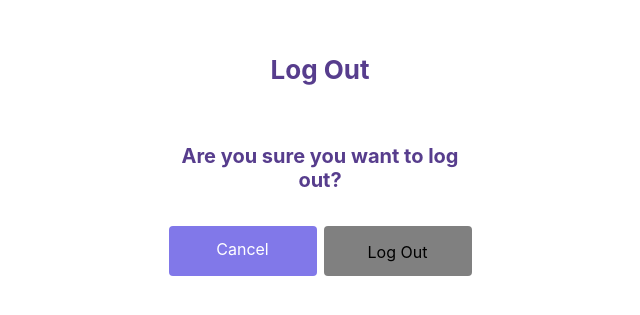
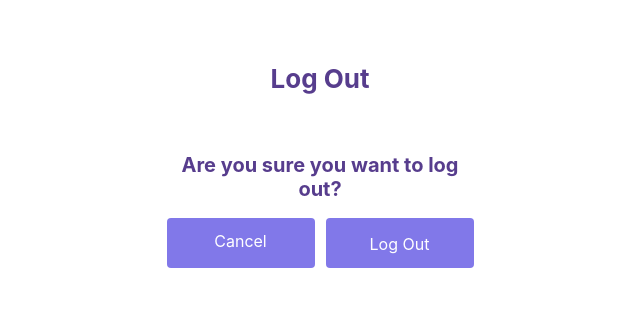
Before and after one commit to Glow-Carrots-App/glow-web, a Next.js app: page /settings/logout in a window 1280 px wide. Shown: the part 231-546 px from the top of the page, without its empty margins (320-960 px from the left). Built offline with nearby package versions, Linux system fonts and the light colour scheme; no server answers.

Commit message:
Add high fidelity CSS to logout page

```diff
--- a/components/LogOut/index.js
+++ b/components/LogOut/index.js
@@ -24,7 +24,7 @@ const LogOut = () => {
   return (
     <div className={styles.container}>
       <Heading2>Are you sure you want to log out?</Heading2>
-      <div className={styles.buttonContainer}>
+      <div className={styles.buttonPair}>
         <SmallLinkedButton href="/settings">Cancel</SmallLinkedButton>
         <a className={styles.smallButton} onClick={handleLogOut}>
           Log Out
--- a/components/LogOut/styles.module.css
+++ b/components/LogOut/styles.module.css
@@ -3,18 +3,10 @@
   max-width: 310px;
 }
 
-.buttonContainer {
+.buttonPair {
   display: flex;
-  justify-content: space-around;
-  margin-top: 34px;
-}
-
-.buttonContainer button {
-  height: 35px;
-  width: 149px;
-  border: none;
-  border-radius: 4px;
-  background-color: grey;
+  justify-content: center;
+  gap: 11px;
 }
 
 .smallButton {
@@ -22,7 +14,9 @@
   display: inline-block;
   text-align: center;
   padding: 1px 6px;
-  background-color: grey;
+  background-color: #8178e9;
+  color: white;
+  font-size: medium;
   height: 50px;
   width: 148px;
   border-radius: 4px;
```
